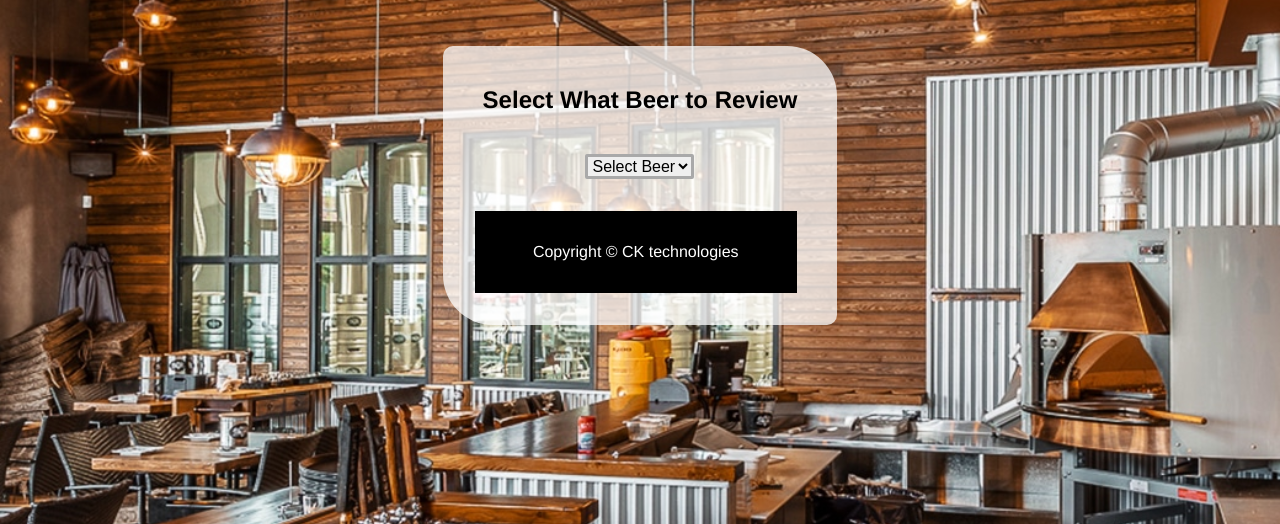
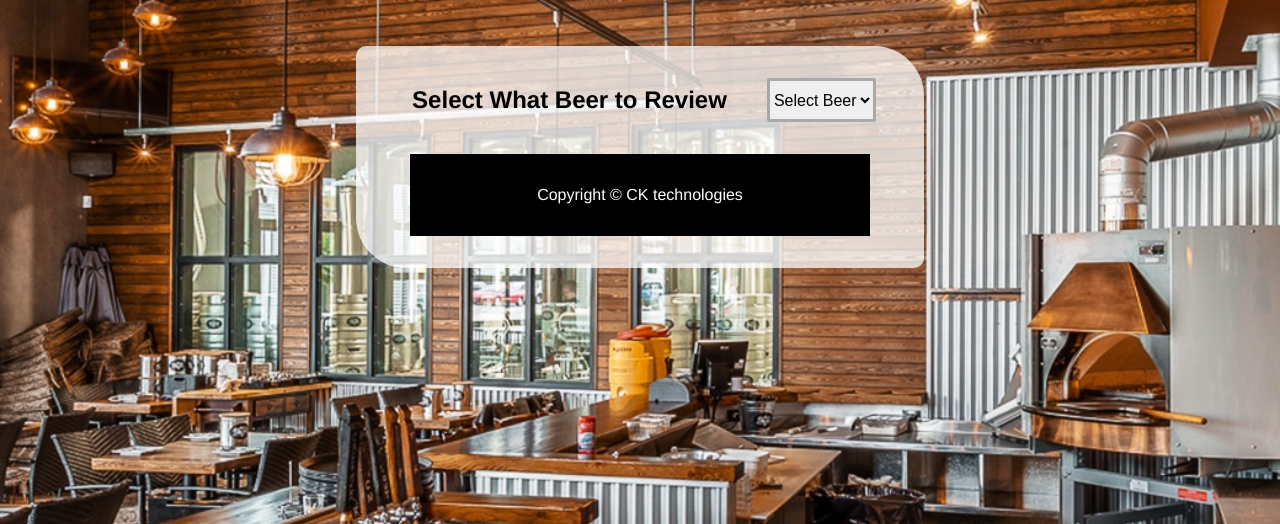
Before and after one commit to ClayGale/213KBCdemo, a PHP site: page /beerReader.html in a window 1280 px wide. Shown: the part 32-556 px from the top of the page. Run offline with PHP 8.4, Linux system fonts and the light colour scheme.

Commit message:
Update beer.css

```diff
--- a/beer.css
+++ b/beer.css
@@ -170,6 +170,11 @@ main {
     flex-wrap:wrap;
     justify-content:center;
 }
+form {
+    display: flex;
+    flex-wrap: wrap;
+    justify-content: center;
+}
 
 .nav-bar {
     margin: 0;
```
